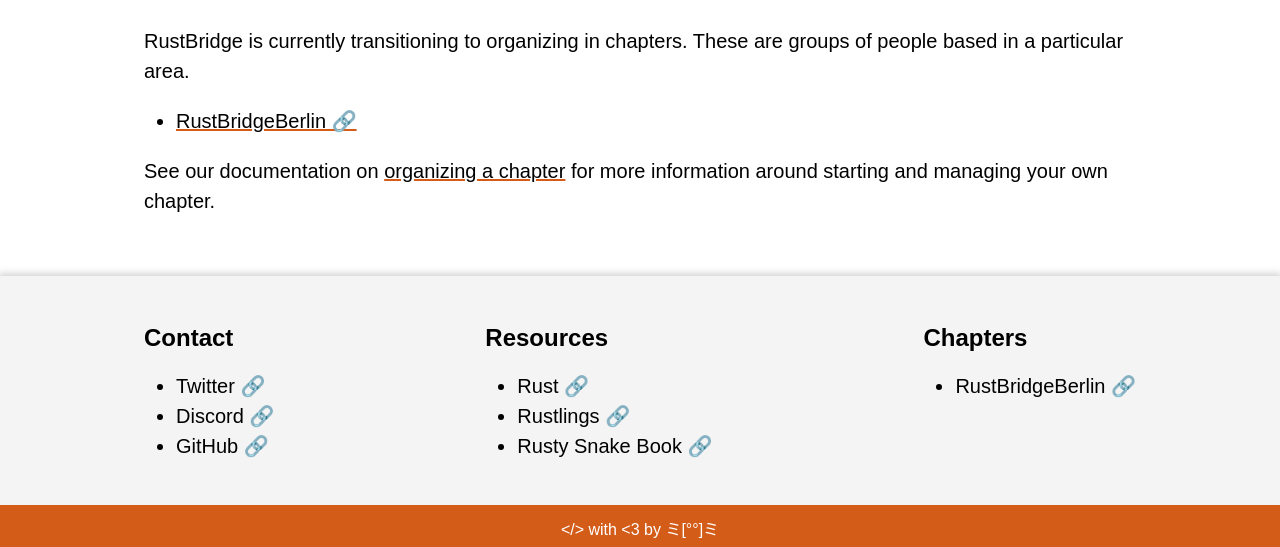
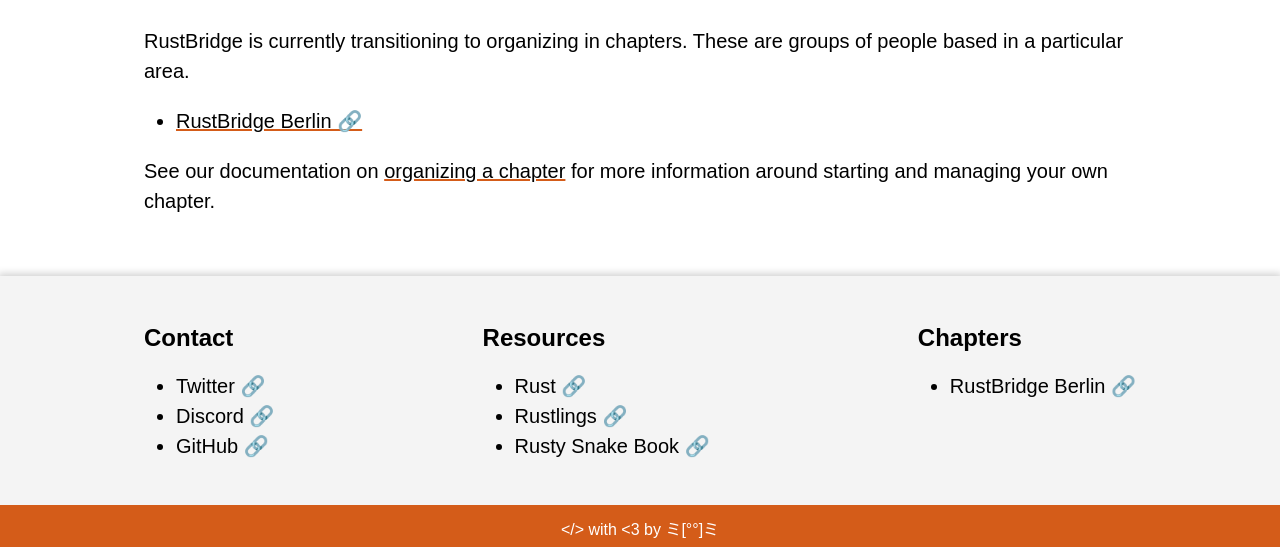
Before and after one commit to rustbridge/website, a Jekyll site: the page built from index.md, in a window 1280 px wide. Shown: the part 904-1451 px from the top of the page. Built offline with Jekyll 4.4.1, drawn with Linux system fonts in a browser that asks for light colours; nearby versions of some CDN libraries.

Commit message:
Update chapters.yml

```diff
--- a/_data/chapters.yml
+++ b/_data/chapters.yml
@@ -1,4 +1,4 @@
-- name: RustBridgeBerlin
+- name: RustBridge Berlin
   location:
     city: Berlin
     country: Germany
```
